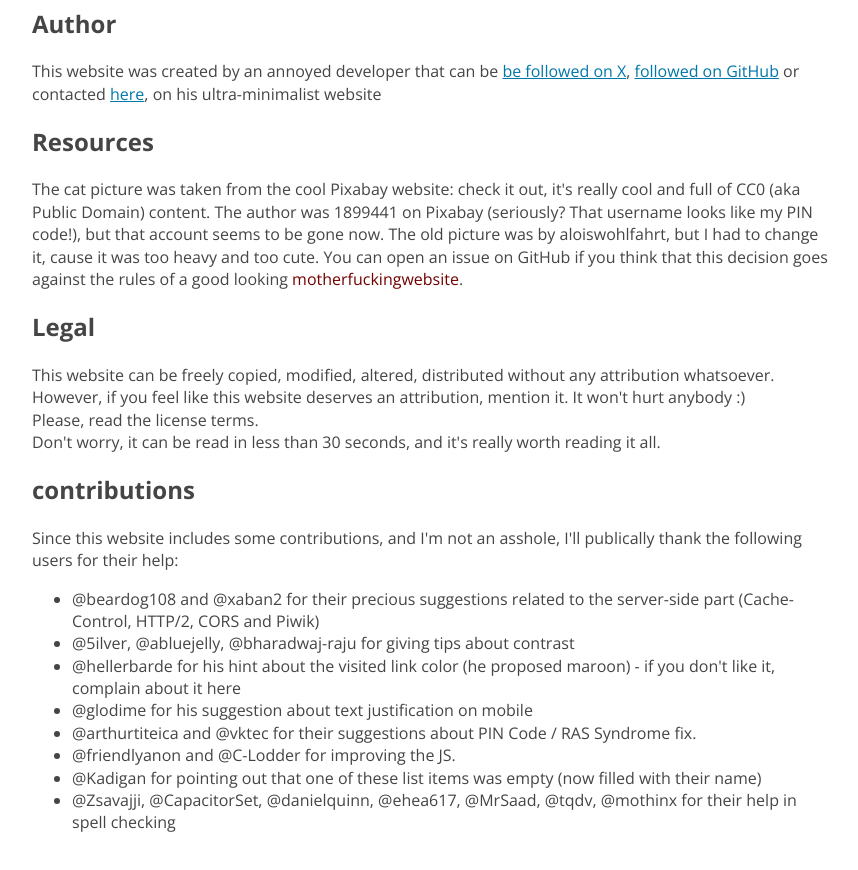
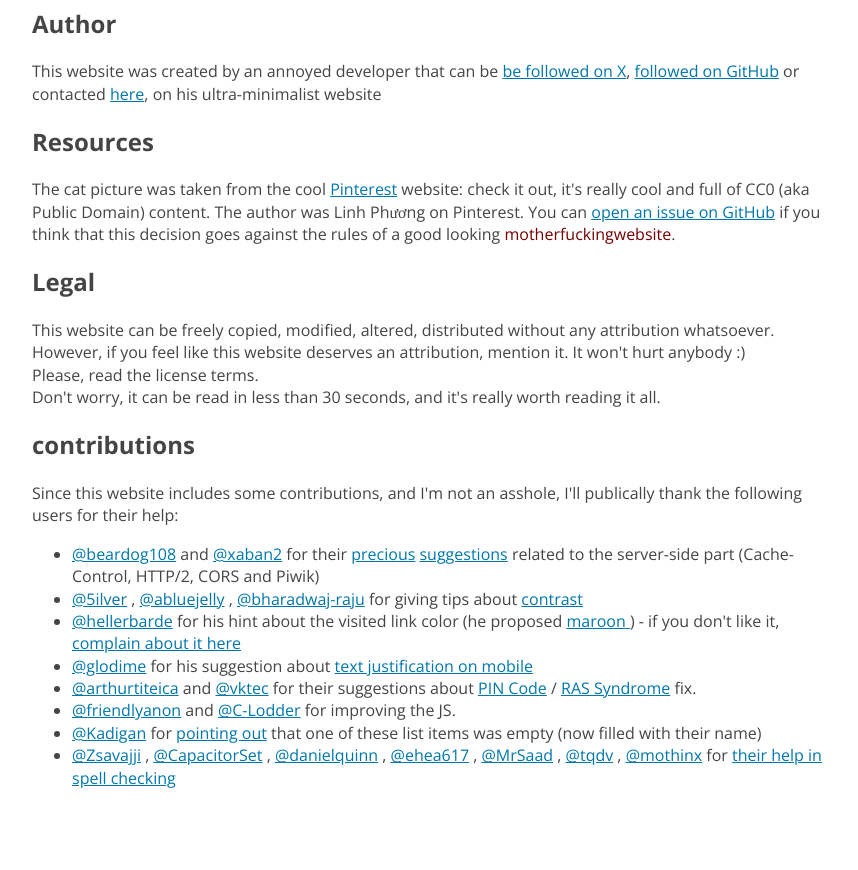
Before and after one commit to dientruonggg/sgroup2025, a plain HTML site: page bai_tap_4/index.html in a window 1280 px wide. Shown: the part 2672-3542 px from the top of the page, without its empty margins (208-1066 px from the left). Drawn offline with nearby package versions, Linux system fonts and the light colour scheme.

Commit message:
toi 14/12

```diff
--- a/bai_tap_4/index.html
+++ b/bai_tap_4/index.html
@@ -78,8 +78,8 @@
         <h2>Put some pictures</h2>
         <div class="picture">
             <figure >
-                <img src="https://i.pinimg.com/736x/0d/e2/0f/0de20f2a3e65ae8b92e263dd8340a76c.jpg" alt="Jack" class="picture">
-                <figcaption>A Jack, just to keep the context of the website.</figcaption>
+                <img src="https://i.pinimg.com/736x/88/76/9b/88769bfce341b1599e844828ea08da87.jpg" alt="Duck" class="picture">
+                <figcaption>A Duck, just to keep the context of the website.</figcaption>
             </figure>
             <p>We're not looking at a novel by Stephenie Meyer, this is a <span class="motherfuckingwebsite">motherfuckingwebsite</span>. Add some relevant pictures to give a little bit of context, or to cheer up the reader. Do you really like to waste the power of technology that we have nowadays? Come on, you're using a web browser on a computer, you're not reading a book on a Kindle.
                 <br>
@@ -120,10 +120,10 @@
     </div>
     <div>
         <h2>Resources</h2>
-        <p>The cat picture was taken from the cool Pixabay website: check it out, it's really cool and full of CC0 (aka Public Domain) content.
-            The author was 1899441 on Pixabay (seriously? That username looks like my PIN code!), but that account seems to be gone now.
-            The old picture was by aloiswohlfahrt, but I had to change it, cause it was too heavy and too cute.
-            You can open an issue on GitHub if you think that this decision goes against the rules of a good looking <span class="motherfuckingwebsite">motherfuckingwebsite</span>.</p>
+        <p>The cat picture was taken from the cool <a href="https://www.pinterest.com/">Pinterest</a> website: check it out,
+            it's really cool and full of CC0 (aka Public Domain) content.
+            The author was Linh Phương on Pinterest.
+            You can <a href="https://github.com/denysvitali/thebestmotherfuckingwebsite/issues/new">open an issue on GitHub</a> if you think that this decision goes against the rules of a good looking <span class="motherfuckingwebsite">motherfuckingwebsite</span>.</p>
     </div>
     <div>
         <h2>Legal</h2>
@@ -137,14 +137,83 @@
         <h2>contributions</h2>
         <p>Since this website includes some contributions, and I'm not an asshole, I'll publically thank the following users for their help:</p>
         <ul>
-            <li>@beardog108 and @xaban2 for their precious suggestions related to the server-side part (Cache-Control, HTTP/2, CORS and Piwik)</li>
-            <li>@5ilver, @abluejelly, @bharadwaj-raju for giving tips about contrast</li>
-            <li>@hellerbarde for his hint about the visited link color (he proposed maroon) - if you don't like it, complain about it here</li>
-            <li>@glodime for his suggestion about text justification on mobile</li>
-            <li>@arthurtiteica and @vktec for their suggestions about PIN Code / RAS Syndrome fix.</li>
-            <li>@friendlyanon and @C-Lodder for improving the JS.</li>
-            <li>@Kadigan for pointing out that one of these list items was empty (now filled with their name)</li>
-            <li>@Zsavajji, @CapacitorSet, @danielquinn, @ehea617, @MrSaad, @tqdv, @mothinx for their help in spell checking</li>
+            <li>
+                <a href="https://github.com/beardog108">@beardog108</a>
+                and
+<a href="https://github.com/xaban2">@xaban2</a>
+                for their
+<a href="https://github.com/denysvitali/thebestmotherfuckingwebsite/issues/5">precious</a>
+                <a href="https://github.com/denysvitali/thebestmotherfuckingwebsite/issues/51">suggestions</a>
+                related to the server-side part (Cache-Control, HTTP/2, CORS and Piwik)
+            </li>
+            <li>
+                <a href="https://github.com/5ilver">@5ilver</a>
+                , <a href="https://github.com/abluejelly">@abluejelly</a>
+                , <a href="https://github.com/bharadwaj-raju">@bharadwaj-raju</a>
+                for giving tips about <a href="https://github.com/denysvitali/thebestmotherfuckingwebsite/issues?q=label%3Acontrast">contrast</a>
+            </li>
+            <li>
+                <a href="https://github.com/hellerbarde">@hellerbarde</a>
+                for his hint about the <span class="visited">visited link color</span>
+                (he proposed
+                <a href="http://clrs.cc/">
+                    <span class="visited-maroon">maroon</span>
+                </a>
+                ) - if you don't like it, <a href="https://github.com/denysvitali/thebestmotherfuckingwebsite/issues/11">complain about it here</a>
+            </li>
+            <li>
+                <a href="https://github.com/glodime">@glodime</a>
+                for his suggestion about <a href="https://github.com/denysvitali/thebestmotherfuckingwebsite/issues/12">text justification on mobile</a>
+            </li>
+            <li>
+                <a href="https://github.com/arthurtiteica">@arthurtiteica</a>
+                and <a href="https://github.com/vktec">@vktec</a>
+                for their suggestions about <a href="https://github.com/denysvitali/thebestmotherfuckingwebsite/issues/9">PIN Code</a>
+                / <a href="https://en.wikipedia.org/wiki/RAS_syndrome">RAS Syndrome</a>
+                fix.
+            </li>
+            <li>
+                <a href="https://github.com/friendlyanon">@friendlyanon</a>
+                and <a href="https://github.com/C-Lodder">@C-Lodder</a>
+                for improving the JS.
+            </li>
+            <li>
+                <a href="https://github.com/Kadigan">@Kadigan</a>
+                for <a href="https://github.com/denysvitali/thebestmotherfuckingwebsite/issues/90">pointing out</a>
+                that one of these list items was empty (now filled with their name)
+            </li>
+            <li>
+                <span>
+                    <a href="https://github.com/Zsavajji">@Zsavajji</a>
+                </span>
+                <span class="separator">, </span>
+                <span>
+                    <a href="https://github.com/CapacitorSet">@CapacitorSet</a>
+                </span>
+                <span class="separator">, </span>
+                <span>
+                    <a href="https://github.com/danielquinn">@danielquinn</a>
+                </span>
+                <span class="separator">, </span>
+                <span>
+                    <a href="https://github.com/ehea617">@ehea617</a>
+                </span>
+                <span class="separator">, </span>
+                <span>
+                    <a href="https://github.com/MrSaad">@MrSaad</a>
+                </span>
+                <span class="separator">, </span>
+                <span>
+                    <a href="https://github.com/tqdv">@tqdv</a>
+                </span>
+                <span class="separator">, </span>
+                <span>
+                    <a href="https://github.com/mothinx">@mothinx</a>
+                </span>
+                <span>
+                    for <a href="https://github.com/denysvitali/thebestmotherfuckingwebsite/pulls?q=is%3Apr+is%3Aclosed+label%3A%22spell+checking%22">their help in spell checking</a>
+                </span>
+            </li>
         </ul>
     </div>
 </body>
```
